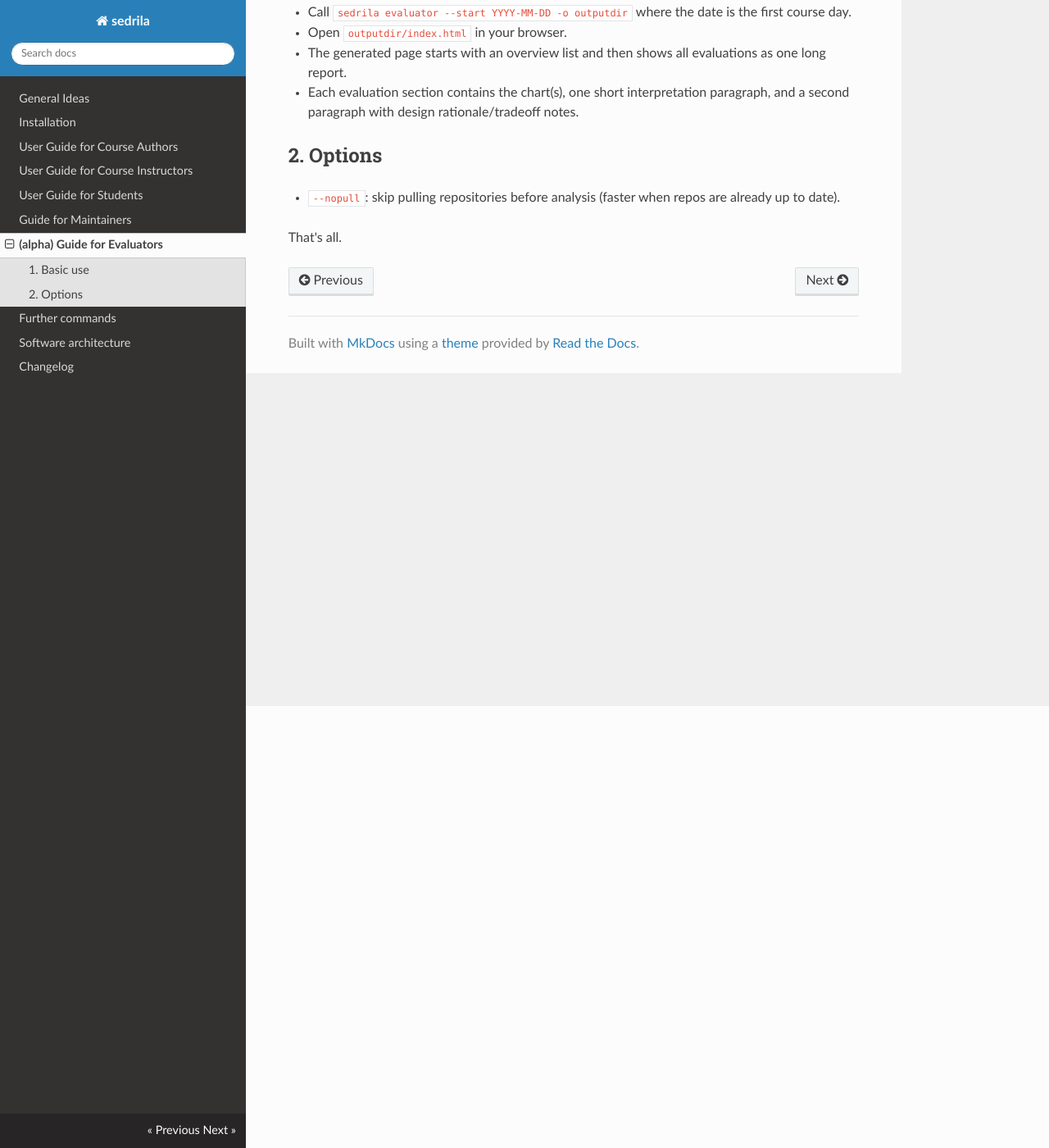
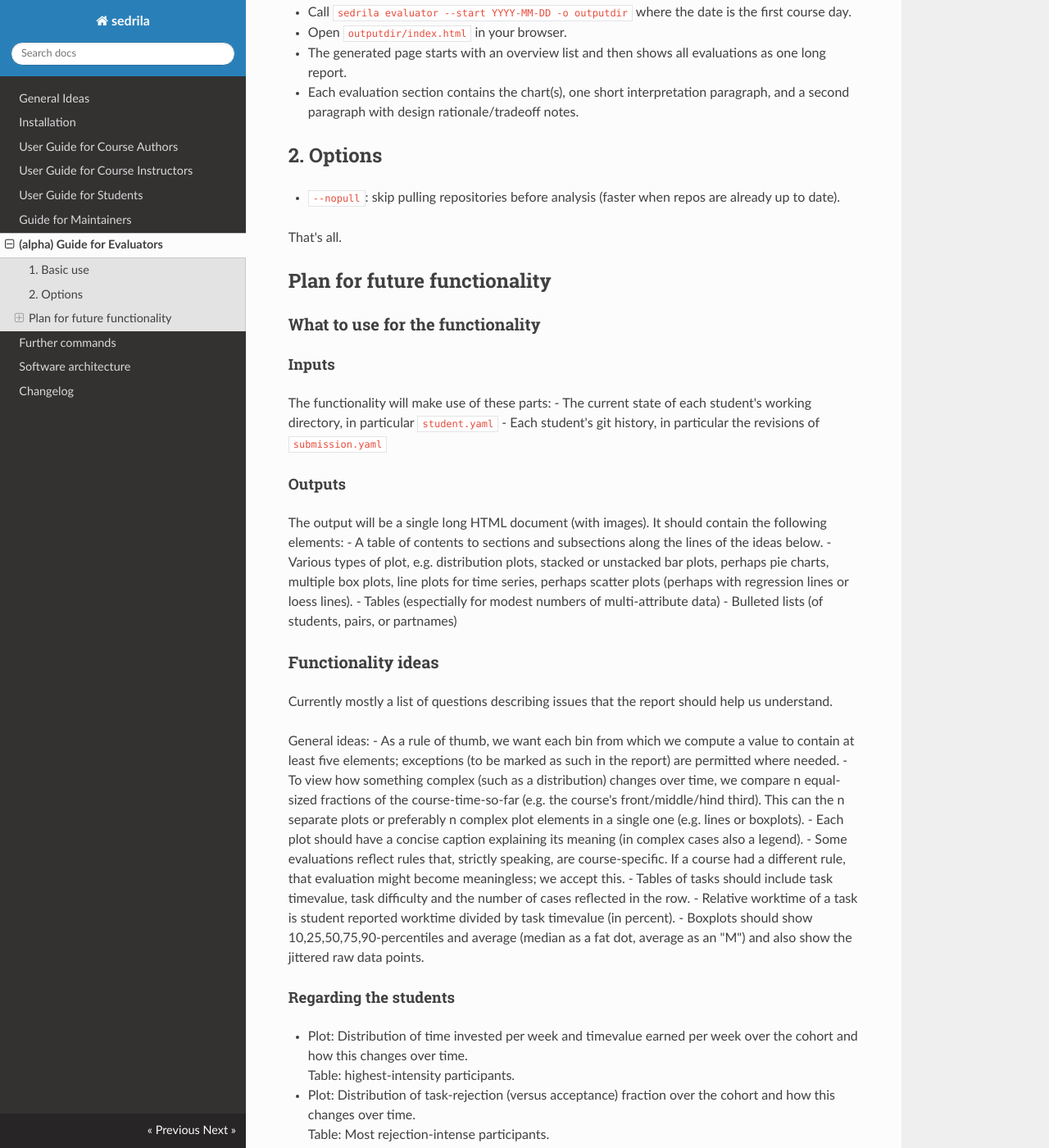
Before and after one commit to fubinf/sedrila, an MkDocs documentation site: the page built from docs/evaluators.md, in a window 1280 px wide and 1400 px high, scrolled down 539 px. Shown: the whole window at 82% size. Built offline with MkDocs 1.6.1, drawn with Linux system fonts in a browser that asks for light colours; nearby versions of some CDN libraries; some of the changed text lies outside the part shown.

Commit message:
evaluators.md: sketch of functionality ideas

```diff
--- a/docs/evaluators.md
+++ b/docs/evaluators.md
@@ -28,3 +28,87 @@ Do not rely on anything here yet.
   skip pulling repositories before analysis (faster when repos are already up to date).
 
 That's all.
+
+
+## Plan for future functionality
+
+
+### What to use for the functionality
+
+#### Inputs
+
+The functionality will make use of these parts:
+- The current state of each student's working directory, in particular `student.yaml`
+- Each student's git history, in particular the revisions of `submission.yaml`
+
+#### Outputs
+
+The output will be a single long HTML document (with images).
+It should contain the following elements:
+- A table of contents to sections and subsections along the lines of the ideas below.
+- Various types of plot, e.g. distribution plots, stacked or unstacked bar plots, perhaps pie charts,
+  multiple box plots, line plots for time series, perhaps scatter plots (perhaps with regression lines or loess lines).
+- Tables (espectially for modest numbers of multi-attribute data)
+- Bulleted lists (of students, pairs, or partnames)
+
+
+### Functionality ideas
+
+Currently mostly a list of questions describing issues that the report should help us understand.
+
+General ideas:
+- As a rule of thumb, we want each bin from which we compute a value to contain at least five elements;
+  exceptions (to be marked as such in the report) are permitted where needed.
+- To view how something complex (such as a distribution) changes over time,
+  we compare n equal-sized fractions of the course-time-so-far (e.g. the course's front/middle/hind third).
+  This can the n separate plots or preferably n complex plot elements in a single one (e.g. lines or boxplots).
+- Each plot should have a concise caption explaining its meaning (in complex cases also a legend).
+- Some evaluations reflect rules that, strictly speaking, are course-specific.
+  If a course had a different rule, that evaluation might become meaningless; we accept this.
+- Tables of tasks should include task timevalue, task difficulty and the number of cases reflected in the row.
+- Relative worktime of a task is student reported worktime divided by task timevalue (in percent).
+- Boxplots should show 10,25,50,75,90-percentiles and average (median as a fat dot, average as an "M")
+  and also show the jittered raw data points.
+
+#### Regarding the students
+
+- Plot: Distribution of time invested per week and timevalue earned per week over the cohort
+  and how this changes over time.
+  Table: highest-intensity participants.
+- Plot: Distribution of task-rejection (versus acceptance) fraction over the cohort and how this changes over time.
+  Table: Most rejection-intense participants.
+
+#### Regarding the pairs
+
+- What fraction of students does not name a partner?
+- Of those with a partner, what fraction does not submit in sync (within a few hours, 90%-identical sets of tasks) with them?
+- Of those that submit in sync, what fraction has identical `.prot` files (this is not allowed in most courses)
+  in their submitted tasks sometimes?
+  Tabulate the top k cases.
+- What fraction has identical `.md` files (this is not allowed in most courses)
+  in their submitted tasks ever?
+  Tabulate the top k cases.
+- What fraction has different acceptance (vs. rejection) success for more than 10% of their submitted tasks
+  in their submitted tasks ever?
+  Tabulate the top k cases.
+
+#### Regarding the instructors
+
+- Plot: How loaded is each instructor (submission volume in tasks or taskvalue to be checked) in each week?
+- Plot: What is the m-week trailing median and average submission batch size at each instructor in each week?
+- Plot: What is the task-rejection rate of each (m-week trailing moving average)?
+
+#### Regarding the course content
+
+- List the k most popular task groups and how this changes over time.
+  Exclude excepted chapters and task groups.
+- Tabulate the k tasks with the highest rejection rate.
+- Tabulate the k tasks with the lowest 20-percentile of relative worktime.
+  Tabulate the k tasks with the highest 80-percentile of relative worktime.
+
+
+### Implementation instructions
+
+- make sure to build reusable infrastructure for similar types of plot or table
+- Use minimal Javascript to make each plot, table, or list collapsible (default: expanded)
+- Build a YAML configuration file for customizable settings (e.g. n, k, m, excluded parts above)
```
